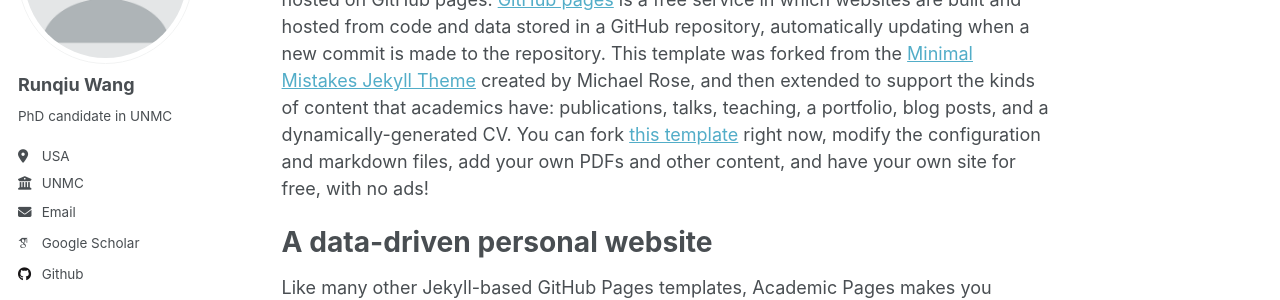
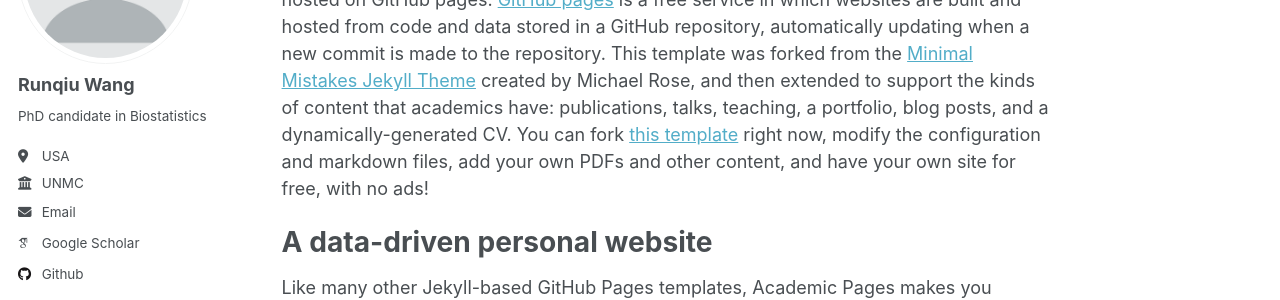
Before and after one commit to RunqiuWang22/runqiuwang22.github.io, a Jekyll site: the page built from _pages/about.md, in a window 1280 px wide. Shown: the part 217-517 px from the top of the page. Built offline with Jekyll 4.4.1, drawn with Linux system fonts in a browser that asks for light colours; some web fonts are replaced.

Commit message:
Update _config.yml

```diff
--- a/_config.yml
+++ b/_config.yml
@@ -11,7 +11,7 @@ locale                   : "en-US"
 title                    : "Runqiu Wang"
 title_separator          : "-"
 name                     : &name "Runqiu Wang"
-description              : &description "PhD candidate in UNMC"
+description              : &description "PhD candidate in Biostatistics"
 url                      : https://runqiuwang22.github.io # the base hostname & protocol for your site e.g. "https://mmistakes.github.io"
 baseurl                  : "" # the subpath of your site, e.g. "/blog"
 repository               : "RunqiuWang22/runqiuwang22.github.io"
@@ -24,11 +24,11 @@ author:
   avatar           : "profile.png"
   name             : "Runqiu Wang"
   pronouns         : # example: "she/her"
-  bio              : "PhD candidate in UNMC"
+  bio              : "PhD candidate in Biostatistics"
   location         : "USA"
   employer         : "UNMC"
   uri              : # URL
-  email            : "none@example.org"
+  email            : "runqiurachelwang@gmail.com"
 
   # Academic websites
   arxiv            : # URL - Update with the correct link to your profile
```
